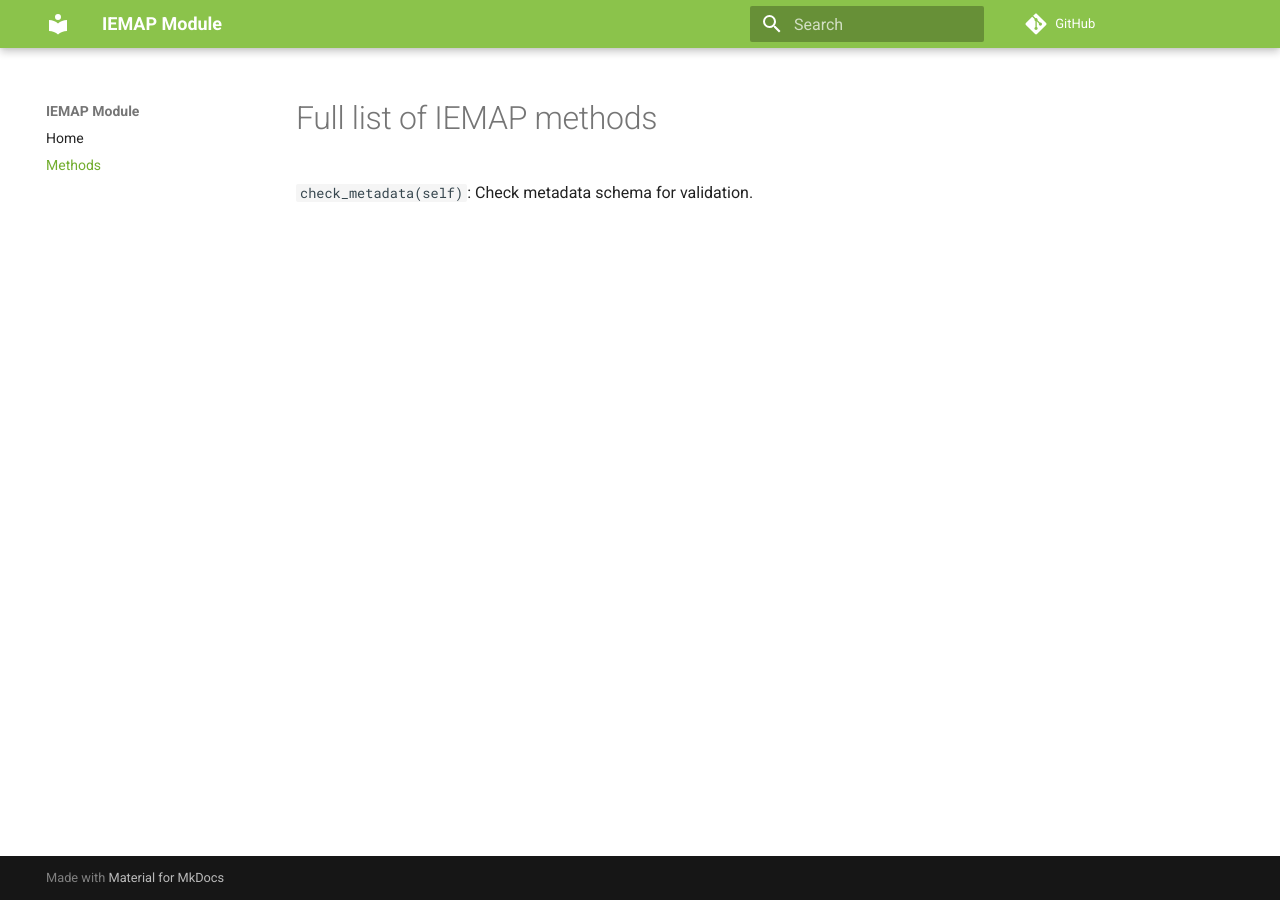
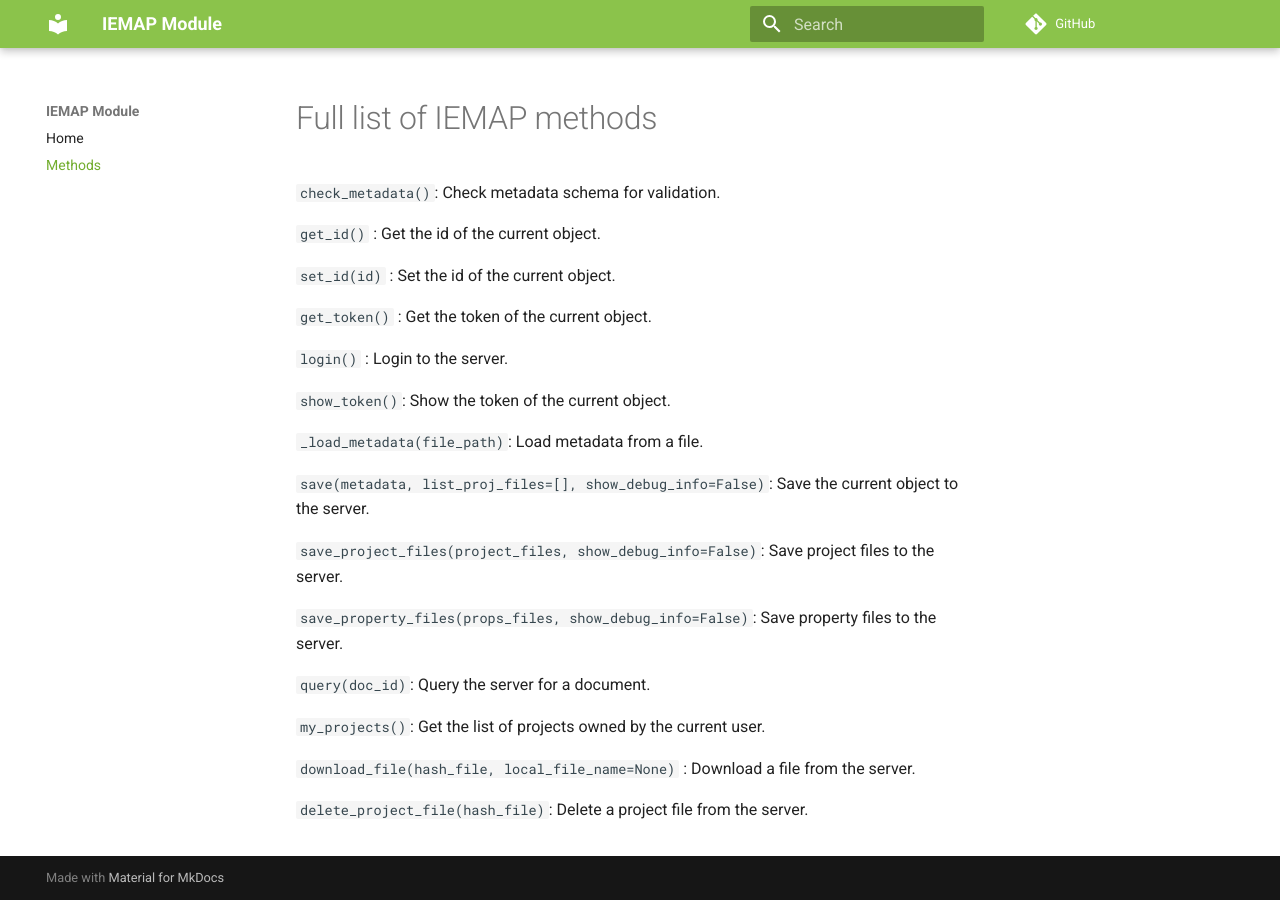
Before and after one commit to ai4mat/iemap-module, an MkDocs documentation site: the page built from docs/methods.md, in a window 1280 px wide. Built offline with MkDocs 1.6.1 and Material for MkDocs 9.7.7, drawn with Linux system fonts in a browser that asks for light colours; comment, search, counter and statistics services are not loaded.

Commit message:
upd:docs

```diff
--- a/docs/methods.md
+++ b/docs/methods.md
@@ -1,3 +1,29 @@
 # Full list of IEMAP methods
 
-`check_metadata(self)`: Check metadata schema for validation.
+`check_metadata()`: Check metadata schema for validation.
+
+`get_id()` : Get the id of the current object.
+
+`set_id(id)` : Set the id of the current object.
+
+`get_token()` : Get the token of the current object.
+
+`login()` : Login to the server.
+
+`show_token()`: Show the token of the current object.
+
+`_load_metadata(file_path)`: Load metadata from a file.
+
+`save(metadata, list_proj_files=[], show_debug_info=False)`: Save the current object to the server.
+
+`save_project_files(project_files, show_debug_info=False)`: Save project files to the server.
+
+`save_property_files(props_files, show_debug_info=False)`: Save property files to the server.
+
+`query(doc_id)`: Query the server for a document.
+
+`my_projects()`: Get the list of projects owned by the current user.
+
+`download_file(hash_file, local_file_name=None)` : Download a file from the server.
+
+`delete_project_file(hash_file)`: Delete a project file from the server.
```
Also changed, not shown: docs/index.md (+1 -1 lines).
